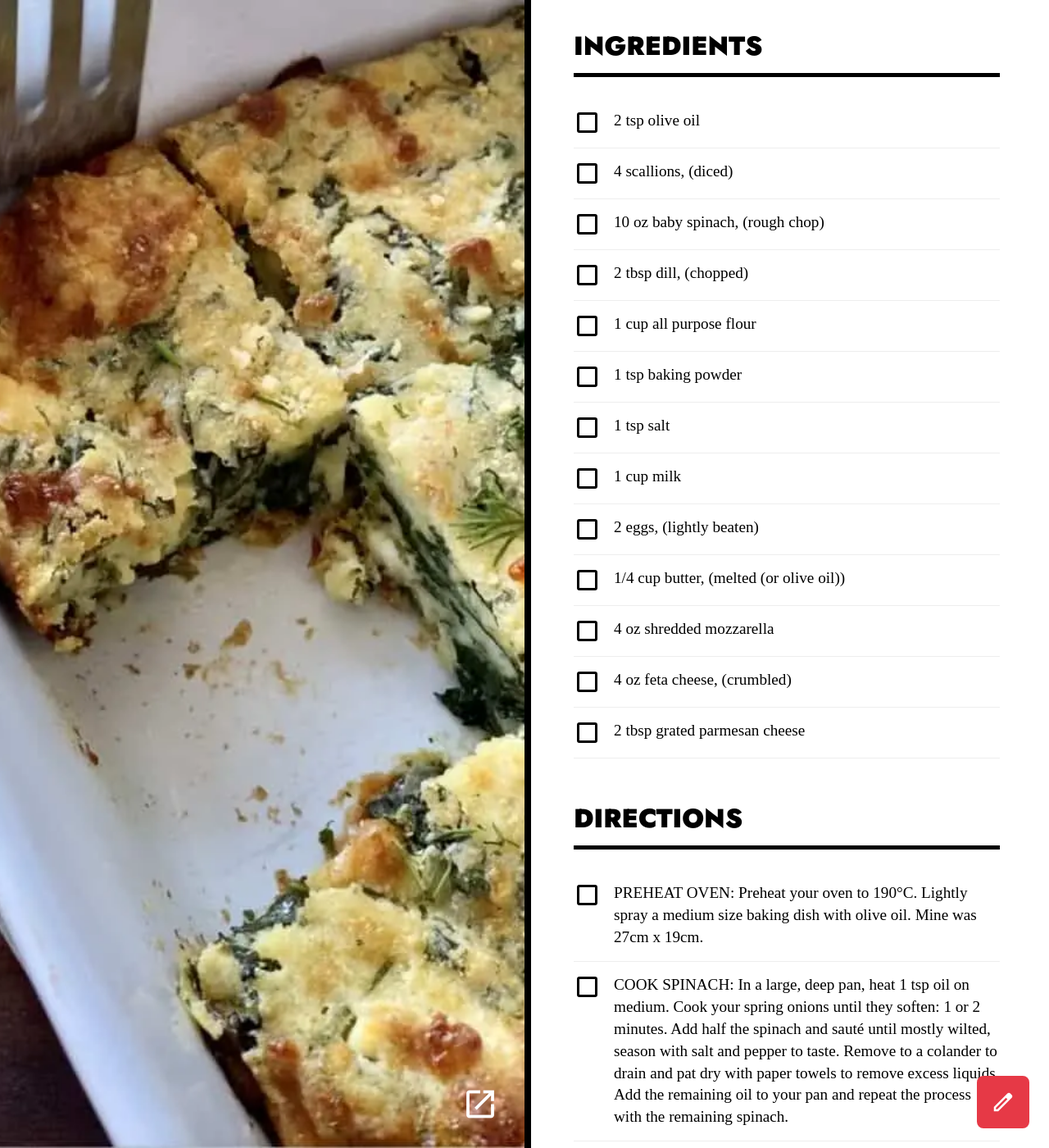
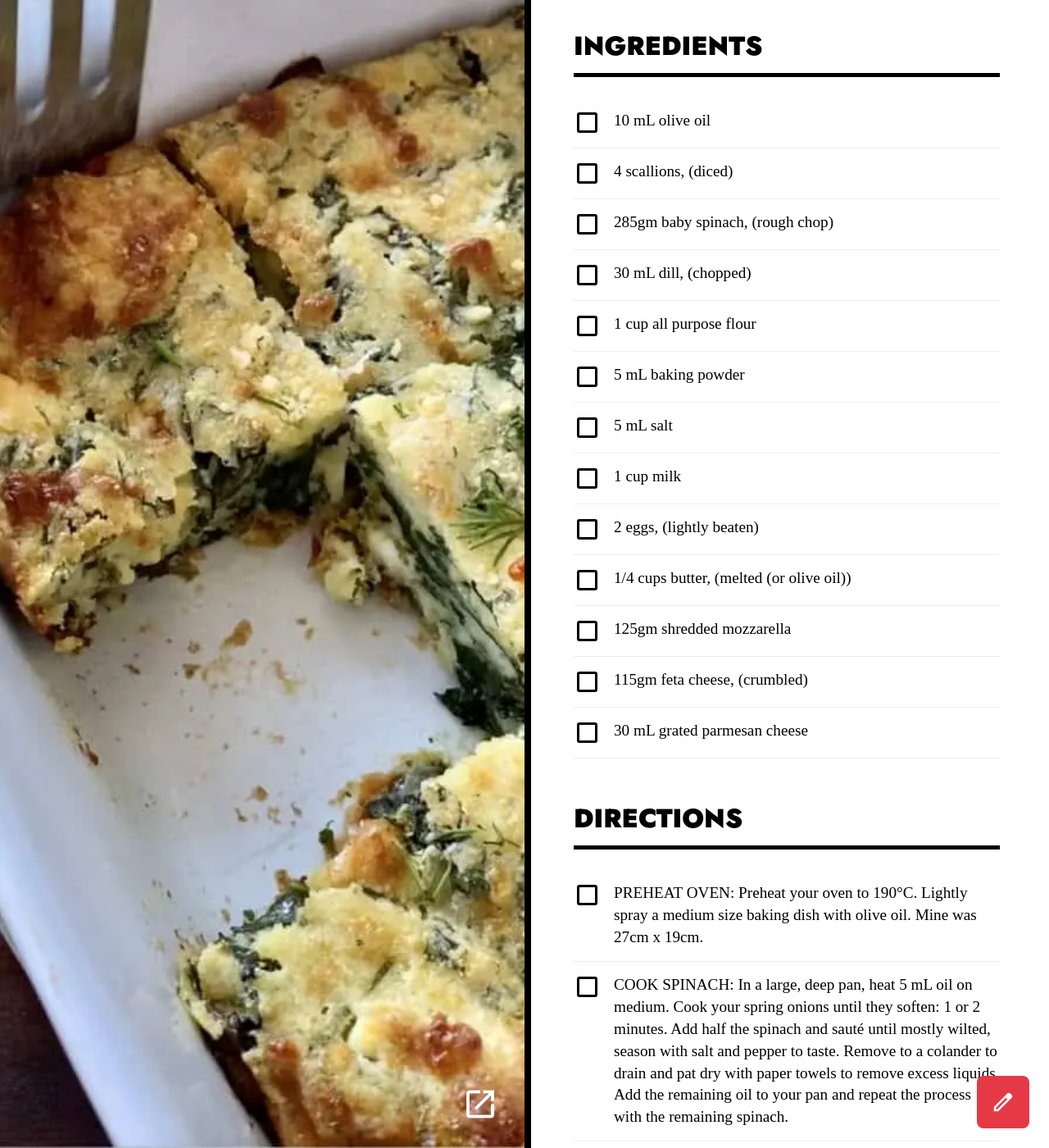
Before and after one commit to amp800/cookbook, a Jekyll site: the page built from _recipes/spinach-and-feta-brownies.md, in a window 1280 px wide and 1400 px high, scrolled down 735 px. Shown: the whole window at 82% size. Built offline with Jekyll 4.4.1, drawn with Linux system fonts in a browser that asks for light colours.

Commit message:
Edit recipe _recipes/spinach-and-feta-brownies.md

```diff
--- a/_recipes/spinach-and-feta-brownies.md
+++ b/_recipes/spinach-and-feta-brownies.md
@@ -17,23 +17,23 @@ prep_time: '20'
 cook_time: '40'
 total_time: '60'
 ingredients:
-- 2 tsp olive oil
+- 10 mL olive oil
 - 4 scallions, (diced)
-- 10 oz baby spinach, (rough chop)
-- 2 tbsp dill, (chopped)
+- 285gm baby spinach, (rough chop)
+- 30 mL dill, (chopped)
 - 1 cup all purpose flour
-- 1 tsp baking powder
-- 1 tsp salt
+- 5 mL baking powder
+- 5 mL salt
 - 1 cup milk
 - 2 eggs, (lightly beaten)
-- 1/4 cup butter, (melted (or olive oil))
-- 4 oz shredded mozzarella
-- 4 oz feta cheese, (crumbled)
-- 2 tbsp grated parmesan cheese
+- 1/4 cups butter, (melted (or olive oil))
+- 125gm shredded mozzarella
+- 115gm feta cheese, (crumbled)
+- 30 mL grated parmesan cheese
 # ---
 directions:
 - 'PREHEAT OVEN: Preheat your oven to 190°C. Lightly spray a medium size baking dish with olive oil. Mine was 27cm x 19cm.'
-- 'COOK SPINACH: In a large, deep pan, heat 1 tsp oil on medium. Cook your spring onions until they soften: 1 or 2 minutes.
+- 'COOK SPINACH: In a large, deep pan, heat 5 mL oil on medium. Cook your spring onions until they soften: 1 or 2 minutes.
   Add half the spinach and sauté until mostly wilted, season with salt and pepper to taste. Remove to a colander to drain
   and pat dry with paper towels to remove excess liquids. Add the remaining oil to your pan and repeat the process with the
   remaining spinach.'
```
